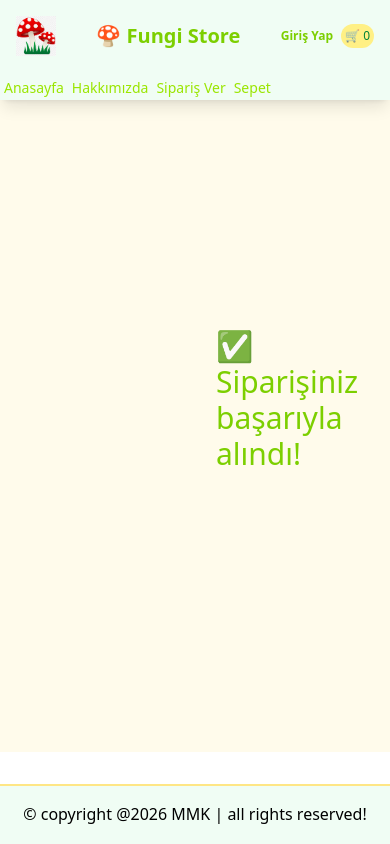
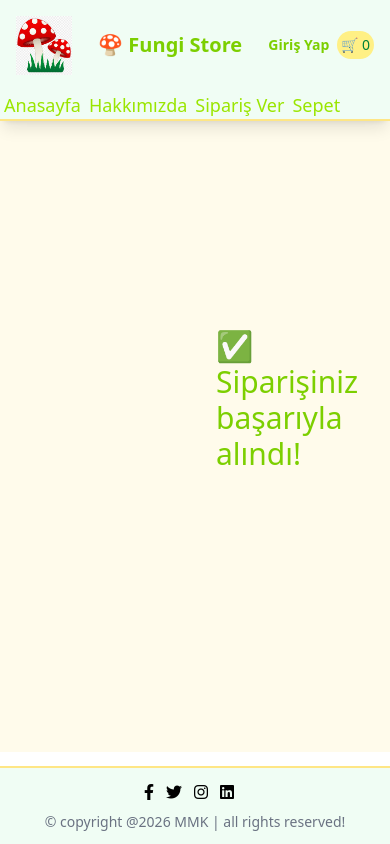
Before and after one commit to merve-meryem/fungistore, a React (Vite) app: page /success in a window 390 px wide. Shown: the top 844 px of the page. Built offline with nearby package versions, Linux system fonts and the light colour scheme.

Commit message:
enhance layout and styling: update header and footer components with new styles and social media links

```diff
--- a/index.html
+++ b/index.html
@@ -5,6 +5,10 @@
     <link rel="icon" type="image/svg+xml" href="./src/images/images.jpeg" />
     <meta name="viewport" content="width=device-width, initial-scale=1.0" />
     <title>fungistore</title>
+    <link
+      rel="stylesheet"
+      href="https://cdnjs.cloudflare.com/ajax/libs/font-awesome/6.4.0/css/all.min.css"
+    />
   </head>
   <body>
     <div id="root"></div>
--- a/src/components/Header.jsx
+++ b/src/components/Header.jsx
@@ -28,12 +28,12 @@ function Header() {
   };
 
   return (
-    <div className="fixed top-0 left-0 w-full bg-green-50 z-10 shadow-lg">
+    <div className="fixed top-0 left-0 w-full bg-green-50 z-10 shadow-lg border-b-2 border-amber-200">
       <div className="flex flex-row justify-between items-center p-4">
         <img
           onClick={() => navigate("/")}
           src={images}
-          className="w-10 h-10 sm:w-20 sm:h-20 cursor-pointer"
+          className="w-14 sm:w-20 cursor-pointer"
         />
         <h1
           onClick={() => navigate("/")}
@@ -42,7 +42,7 @@ function Header() {
           🍄 Fungi Store
         </h1>
 
-        <div className="flex flex-row items-center text-xs sm:text-xl">
+        <div className="flex flex-row items-center text-sm sm:text-xl">
           {user?.email ? (
             <div className="">
               <p className="text-lime-500">Hoşgeldiniz</p>
--- a/src/components/NavLink.jsx
+++ b/src/components/NavLink.jsx
@@ -8,7 +8,7 @@ function Navlink({ link }) {
   return (
     <Link
       to={link.url}
-      className={`rounded p-1 text-sm sm:text-xl ${
+      className={`rounded p-1 text-[18px] sm:text-xl ${
         isActive
           ? "bg-lime-400 text-yellow-600"
           : "text-lime-400 hover:text-yellow-500"
--- a/src/pages/Footer.jsx
+++ b/src/pages/Footer.jsx
@@ -2,8 +2,14 @@ import React from "react";
 
 function Footer() {
   return (
-    <div className="fixed bottom-0 left-0 w-full bg-green-50 text-center h-15 p-4 mt-10 border-t-2 border-amber-200">
-      <div class="credit">
+    <div className="fixed bottom-0 left-0 w-full bg-green-50 text-center p-3 mt-5 border-t-2 border-amber-200">
+      <div className="share mb-2">
+        <a href="#" className="fab fa-facebook-f pr-3"></a>
+        <a href="#" className="fab fa-twitter pr-3"></a>
+        <a href="#" className="fab fa-instagram pr-3"></a>
+        <a href="#" className="fab fa-linkedin pr-3"></a>
+      </div>
+      <div className="credit text-sm text-gray-500">
         &copy; copyright @2026 <span>MMK</span> | all rights reserved!
       </div>
     </div>
```
